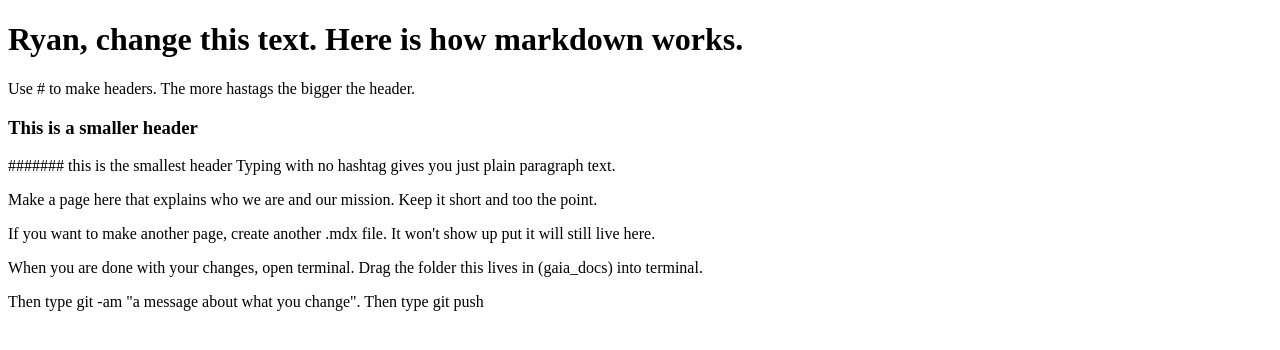
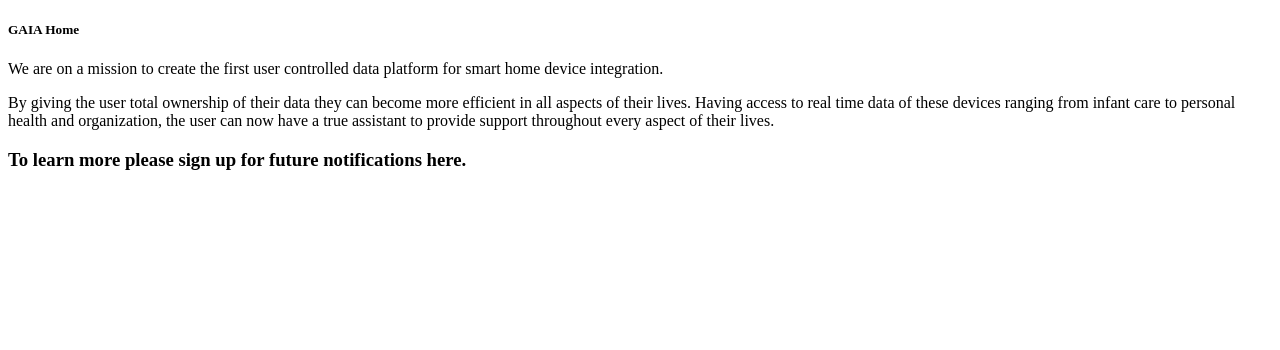
Before and after one commit to mspraley/gaia_docs, a Gatsby site: page /who in a window 1280 px wide. Built offline with nearby package versions, Linux system fonts and the light colour scheme; Gatsby itself is replaced by a stand-in of ours.

Commit message:
mission statement change

```diff
--- a/src/pages/who.mdx
+++ b/src/pages/who.mdx
@@ -3,19 +3,16 @@ title: Hello, world!
 path: /hello-world
 date: 2019-01-29
 ---
-# Ryan, change this text. Here is how markdown works.
-Use # to make headers. The more hastags the bigger the header.
 
-### This is a smaller header
 
-####### this is the smallest header
-Typing with no hashtag gives you just plain paragraph text.
+##### GAIA Home
+We are on a mission to create the first user controlled data platform
+for smart home device integration.
 
-Make a page here that explains who we are and our mission. Keep it short and too the point.
+By giving the user total ownership of their data they can become more
+efficient in all aspects of their lives.  Having access to real time
+data of these devices ranging from infant care to personal health and
+organization, the user can now have a true assistant to provide support
+throughout every aspect of their lives.
 
-If you want to make another page, create another .mdx file. It won't show up put it will still live here.
-
-When you are done with your changes, open terminal. Drag the folder this lives in (gaia_docs) into terminal.
-
-Then type git -am "a message about what you change".
-Then type git push
+### To learn more please sign up for future notifications here.
```
